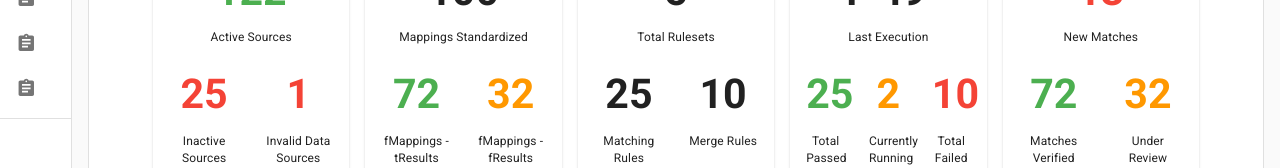
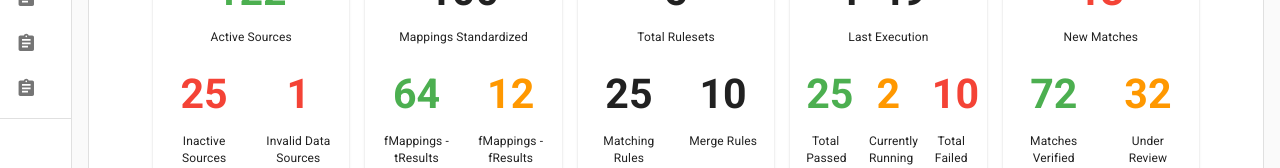
Before and after one commit to S3-demo/demo, a React (Create React App) app: page /#/dashboard in a window 1280 px wide. Shown: the part 365-533 px from the top of the page. Built offline with nearby package versions, Linux system fonts and the light colour scheme; sample sign-in values are in the browser's storage.

Commit message:
Added changes

```diff
--- a/src/Components/Default/cards/Standardize.js
+++ b/src/Components/Default/cards/Standardize.js
@@ -52,13 +52,13 @@ export default function Standardize (){
                         </Grid>
                         <Grid item xs={6} style={{ textAlign: 'center'}}>
                             <Typography variant="h3" gutterBottom className={classes.active}>
-                                <b>72</b>
+                                <b>64</b>
                             </Typography>
                             fMappings - tResults
                         </Grid>
                         <Grid item xs={6} style={{ textAlign: 'center'}}>
                             <Typography variant="h3" gutterBottom className={classes.current}>
-                                <b>32</b>
+                                <b>12</b>
                             </Typography>
                             fMappings - fResults
                         </Grid>
```
